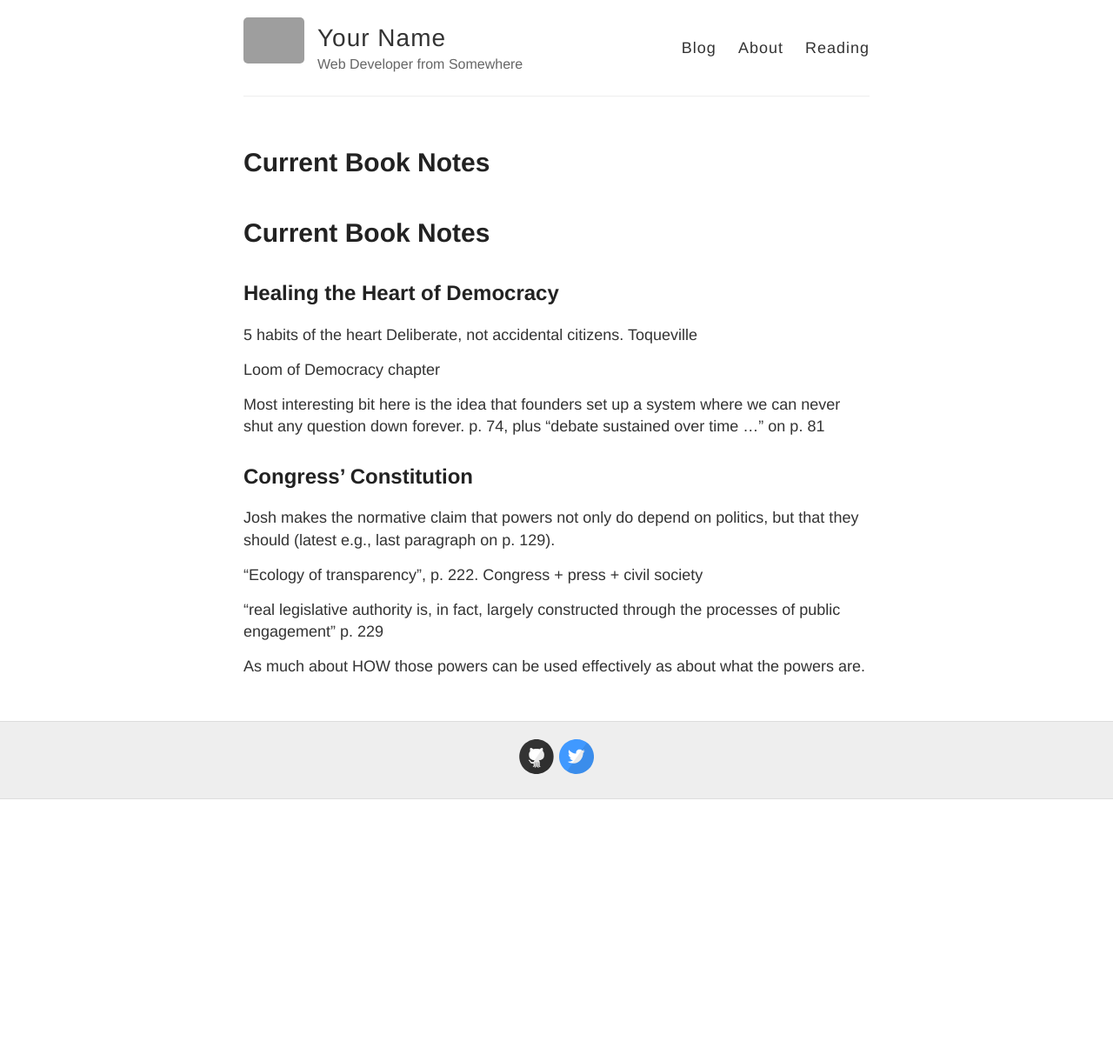
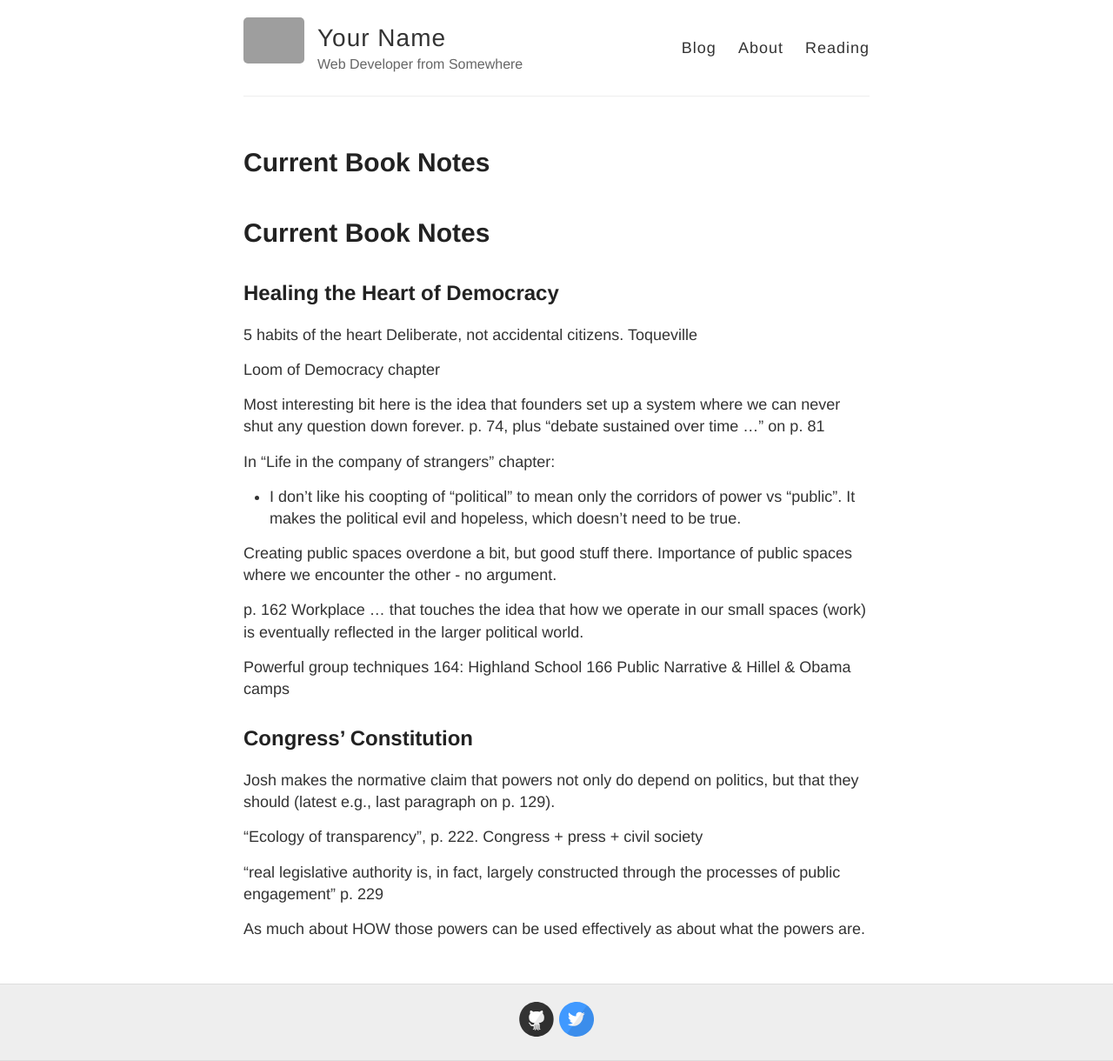
Before and after one commit to ejaxon/ejaxon.github.io, a Jekyll site: the page built from CurrentBookNotes.md, in a window 1280 px wide. Shown: the whole page at 87% size. Built offline with Jekyll 4.4.1, drawn with Linux system fonts in a browser that asks for light colours; our own code applies the rules of GitHub Pages for plain Markdown files; before the commit the page ends 919 px from its top, so only the background shows below that; grey boxes are pictures that could not be loaded.

Commit message:
Adding some current notes

```diff
--- a/CurrentBookNotes.md
+++ b/CurrentBookNotes.md
@@ -10,6 +10,17 @@ Loom of Democracy chapter
 
 Most interesting bit here is the idea that founders set up a system where we can never shut any question down forever. p. 74, plus "debate sustained over time ..." on p. 81
 
+In "Life in the company of strangers" chapter:
+- I don't like his coopting of "political" to mean only the corridors of power vs "public". It makes the political evil and hopeless, which doesn't need to be true.
+
+Creating public spaces overdone a bit, but good stuff there. Importance of public spaces where we encounter the other - no argument.
+
+p. 162 Workplace ... that touches the idea that how we operate in our small spaces (work) is eventually reflected in the larger political world.
+
+Powerful group techniques
+164: Highland School
+166 Public Narrative & Hillel & Obama camps
+
 ## Congress' Constitution
 
 Josh makes the normative claim that powers not only do depend on politics, but that they should (latest e.g., last paragraph on p. 129).
```
